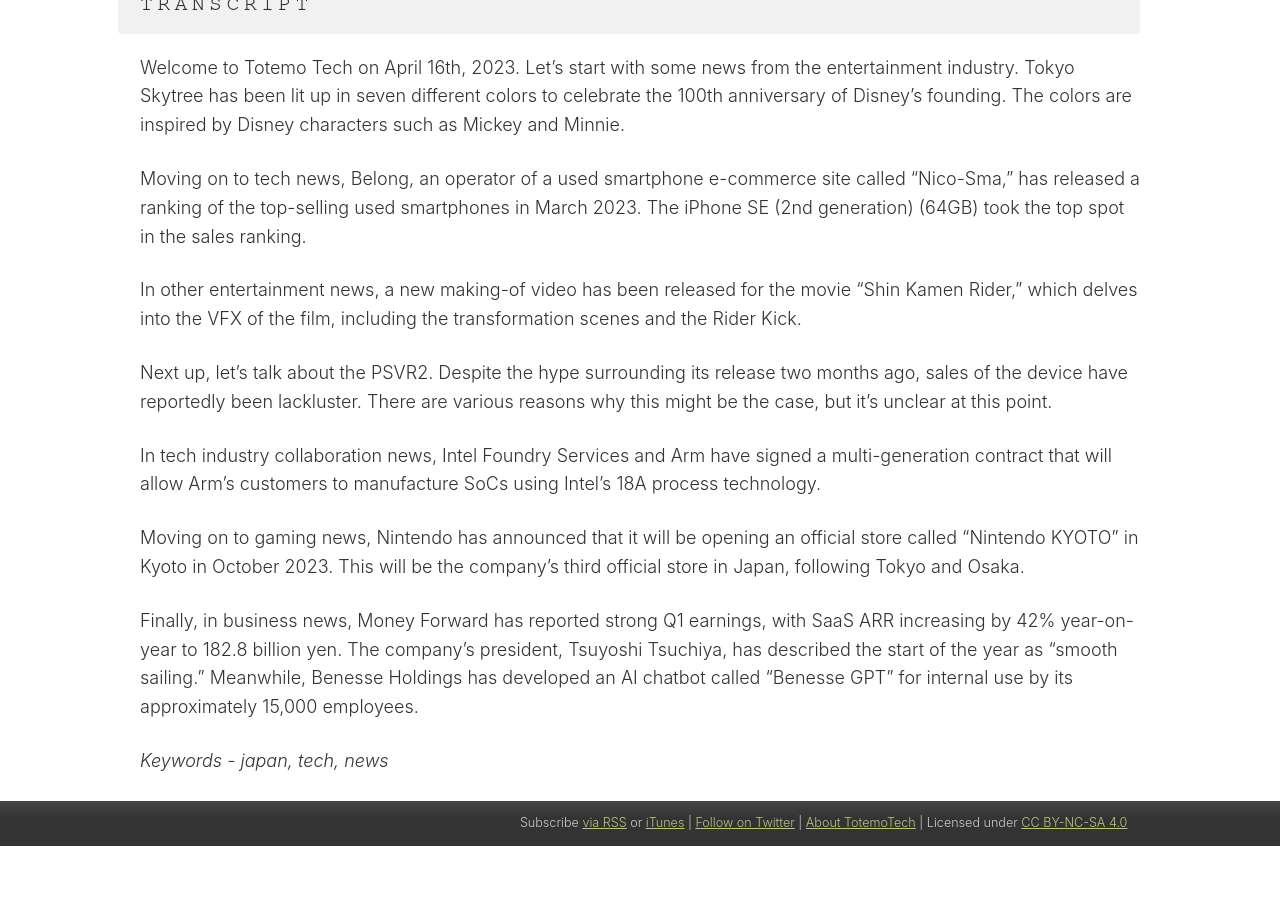
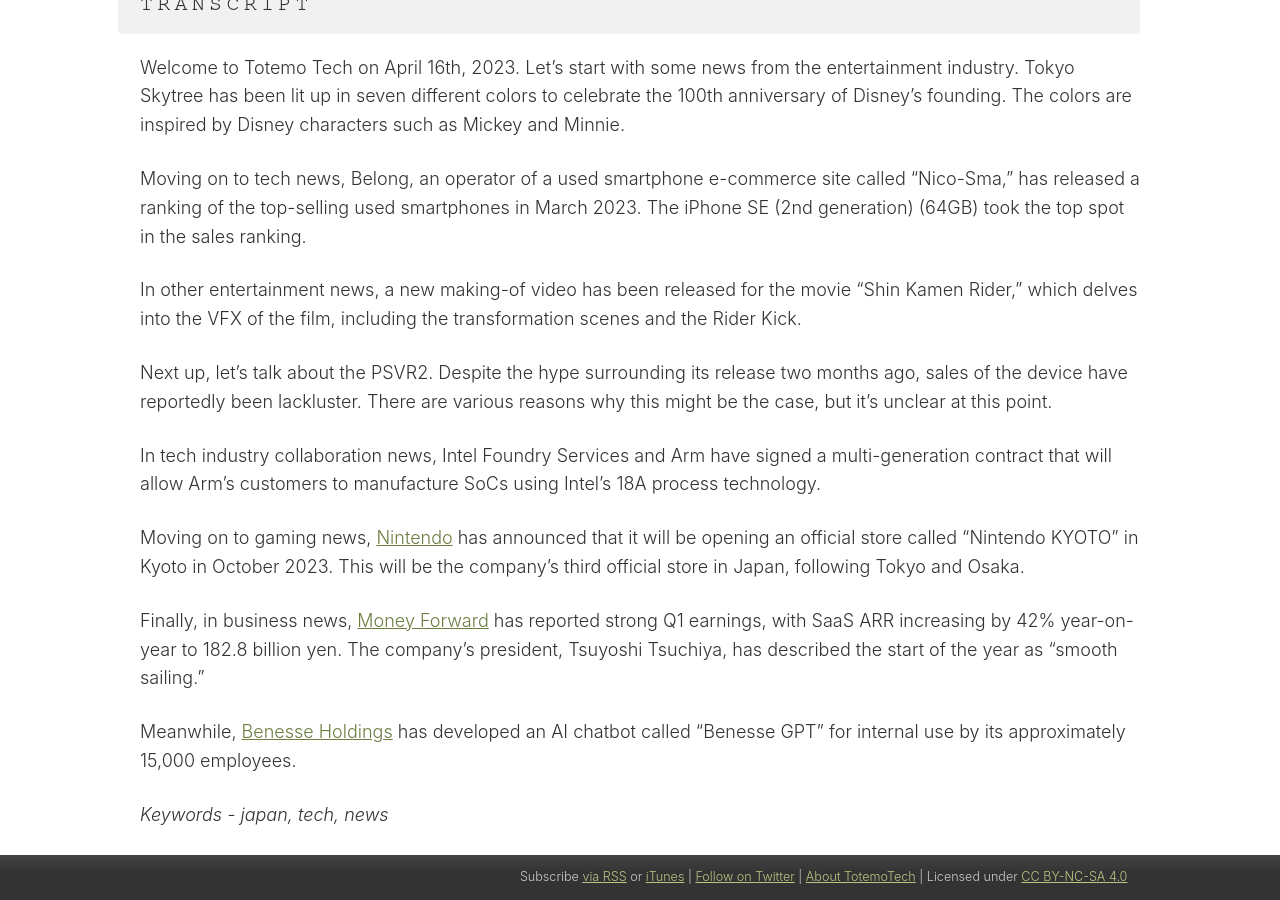
Before and after one commit to tagawa/TotemoTech, a Jekyll site: the page built from docs/_posts/2023-04-16-news.md, in a window 1280 px wide and 900 px high, scrolled down 618 px. Built offline with Jekyll 4.4.1, drawn with Linux system fonts in a browser that asks for light colours; comment, search, counter and statistics services are not loaded; before the commit the page ends 1464 px from its top, so only the background shows below that; part of the change alters nothing that is shown.

```diff
--- a/docs/_posts/2023-04-16-news.md
+++ b/docs/_posts/2023-04-16-news.md
@@ -25,6 +25,8 @@ Next up, let's talk about the PSVR2. Despite the hype surrounding its release tw
 
 In tech industry collaboration news, Intel Foundry Services and Arm have signed a multi-generation contract that will allow Arm's customers to manufacture SoCs using Intel's 18A process technology.
 
-Moving on to gaming news, Nintendo has announced that it will be opening an official store called "Nintendo KYOTO" in Kyoto in October 2023. This will be the company's third official store in Japan, following Tokyo and Osaka.
+Moving on to gaming news, [Nintendo](/companies/nintendo) has announced that it will be opening an official store called "Nintendo KYOTO" in Kyoto in October 2023. This will be the company's third official store in Japan, following Tokyo and Osaka.
 
-Finally, in business news, Money Forward has reported strong Q1 earnings, with SaaS ARR increasing by 42% year-on-year to 182.8 billion yen. The company's president, Tsuyoshi Tsuchiya, has described the start of the year as "smooth sailing." Meanwhile, Benesse Holdings has developed an AI chatbot called "Benesse GPT" for internal use by its approximately 15,000 employees.
+Finally, in business news, [Money Forward](/companies/money-forward) has reported strong Q1 earnings, with SaaS ARR increasing by 42% year-on-year to 182.8 billion yen. The company's president, Tsuyoshi Tsuchiya, has described the start of the year as "smooth sailing."
+
+Meanwhile, [Benesse Holdings](/companies/benesse) has developed an AI chatbot called "Benesse GPT" for internal use by its approximately 15,000 employees.
```
